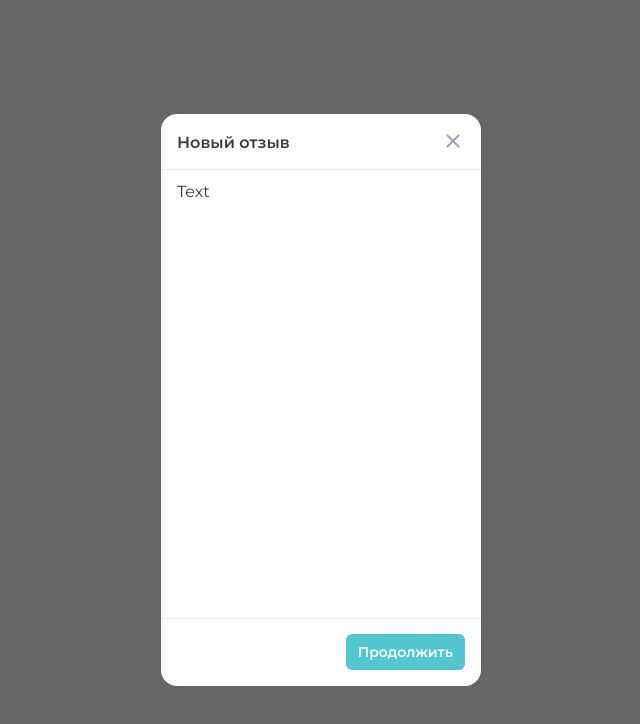
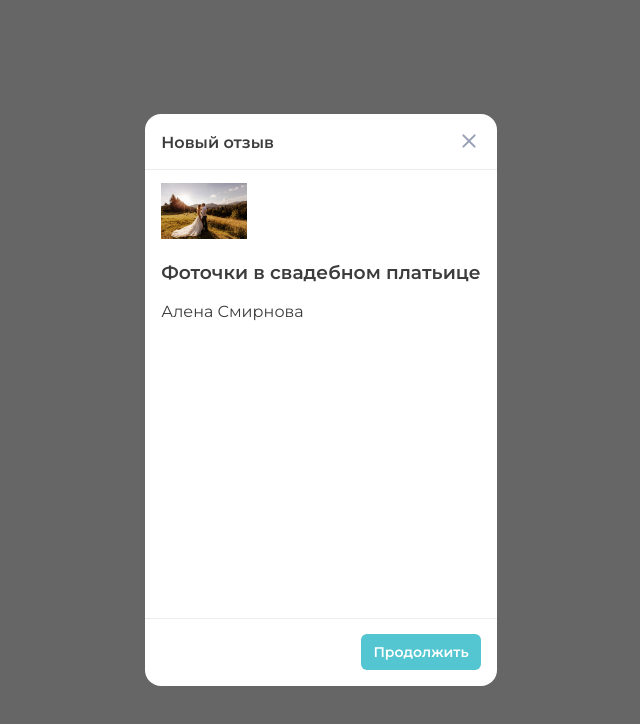
Before and after one commit to updev8/modals-app, a Vue app: page / in a window 1280 px wide. Shown: the top 724 px of the page, without its empty margins (319-959 px from the left). Built offline with nearby package versions, Linux system fonts and the light colour scheme.

Commit message:
add review component

```diff
--- a/src/components/Modal.vue
+++ b/src/components/Modal.vue
@@ -1,6 +1,10 @@
 <template>
-  <teleport to="#modal-container" v-if="isVisible">
-    <div class="modal" :class="{ 'modal--type-page': isPageType }">
+  <teleport to="#modal-container">
+    <div
+      class="modal"
+      :class="{ 'modal--type-page': isPageType }"
+      v-if="isVisible"
+    >
       <div class="modal__window">
         <div class="modal__header">
           <button class="modal__back">
--- /dev/null
+++ b/src/components/Review.vue
@@ -0,0 +1,15 @@
+<template>
+  <div class="review">
+    <div class="review__header">
+      <img
+        class="review__image"
+        width="86"
+        height="56"
+        alt=""
+        src="@/assets/wedding.jpg"
+      />
+      <h3 class="review__title">Фоточки в свадебном платьице</h3>
+      <p class="review__author">Алена Смирнова</p>
+    </div>
+  </div>
+</template>
--- a/src/views/Home.vue
+++ b/src/views/Home.vue
@@ -12,18 +12,19 @@
       @close="isModalVisible = false"
       @next="isModalPageType = !isModalPageType"
     >
-      Text
+      <Review />
     </Modal>
   </div>
 </template>
 
 <script lang="ts">
 import Modal from '@/components/Modal.vue';
+import Review from '@/components/Review.vue';
 import { defineComponent } from 'vue';
 
 export default defineComponent({
   name: 'Home',
-  components: { Modal },
+  components: { Modal, Review },
   data: () => ({
     isModalVisible: true,
     isModalPageType: false
```
Also changed, not shown: src/assets/wedding.jpg (added).
